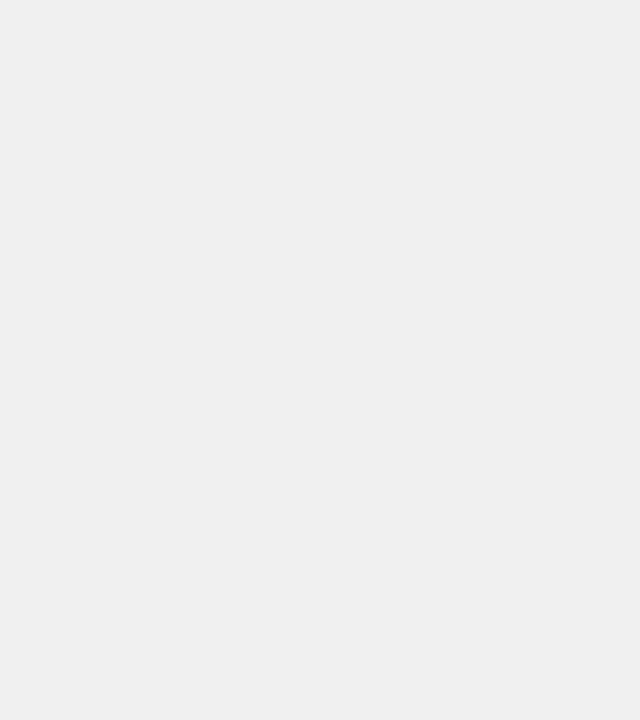
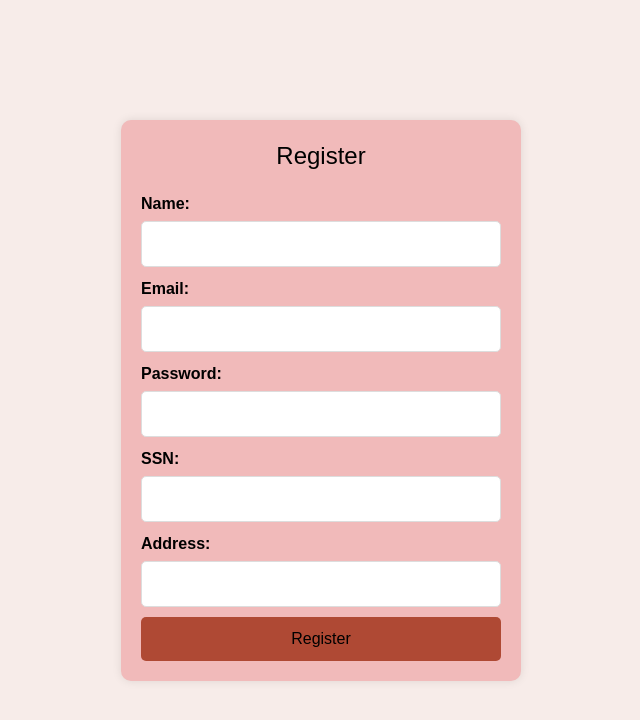
Before and after one commit to hhussain4/ServicePet, a React (Create React App) app in the folder pet_services.client/: page /register in a window 1280 px wide. Before the commit this address had no page. Shown: the top 720 px of the page, without its empty margins (319-959 px from the left). Built offline with nearby package versions, Linux system fonts and the light colour scheme.

Commit message:
Created registration page

```diff
--- a/pet_services.client/src/App.js
+++ b/pet_services.client/src/App.js
@@ -1,10 +1,11 @@
-import React, { useState } from 'react';
 import { BrowserRouter as Router, Route, Routes, Navigate } from 'react-router-dom';
 import './App.css';
 import Dashboard from './pages/dashboard';
 import Appointments from './pages/appointments';
 import Login from './pages/login';
+import Register from './pages/register'; // Import the Register component
 import UserSettings from './pages/UserSettings'; // Assuming you have this component
+import { useState } from 'react';
 
 function App() {
   const [isAuthenticated, setIsAuthenticated] = useState(false);
@@ -18,6 +19,7 @@ function App() {
       <div className="App">
         <Routes>
           <Route path="/login" element={<Login onLogin={handleLogin} />} />
+          <Route path="/register" element={<Register />} /> {/* Add this line */}
           <Route
             path="/appointments"
             element={isAuthenticated ? <Appointments /> : <Navigate to="/login" />}
--- a/pet_services.client/src/pages/login.js
+++ b/pet_services.client/src/pages/login.js
@@ -34,14 +34,19 @@ const Login = ({ onLogin }) => {
     }
   };
 
+  const handleRegister = () => {
+    navigate('/register'); // Navigate to the registration page
+  };
+
   return (
     <div className="login-container flex justify-center items-center h-screen w-screen bg-[#F7ECE9]">
       <div className="login-box bg-[#F1BABA] p-10 rounded-lg shadow-md w-[400px] max-w-full">
-        <h1 className= "mb-5 text-2xl text-center">Login</h1>
+        <h1 className="mb-5 text-2xl text-center">Login</h1>
         {error && <p className="error">{error}</p>}
         <form onSubmit={handleSubmit}>
-          <label htmlFor="email" className="block mb-1 font-bold text-left" >Email:</label>
-          <input className="w-full p-2 mb-5 border border-gray-300 rounded"
+          <label htmlFor="email" className="block mb-1 font-bold text-left">Email:</label>
+          <input
+            className="w-full p-2 mb-5 border border-gray-300 rounded"
             type="email"
             id="email"
             value={email}
@@ -49,7 +54,8 @@ const Login = ({ onLogin }) => {
             required
           />
           <label htmlFor="password" className="block mb-1 font-bold text-left">Password:</label>
-          <input className="w-full p-2 mb-5 border border-gray-300 rounded"
+          <input
+            className="w-full p-2 mb-5 border border-gray-300 rounded"
             type="password"
             id="password"
             value={password}
@@ -58,6 +64,7 @@ const Login = ({ onLogin }) => {
           />
           <button type="submit" className="w-full p-2 bg-[#AF4934] text-black border-none rounded cursor-pointer hover:bg-[#E4A79A] transition">Login</button>
         </form>
+        <button onClick={handleRegister} className="w-full p-2 mt-4 bg-[#AF4934] text-black border-none rounded cursor-pointer hover:bg-[#E4A79A] transition">Register</button>
       </div>
     </div>
   );
--- /dev/null
+++ b/pet_services.client/src/pages/register.css
@@ -0,0 +1,49 @@
+.register-container {
+    padding: 20px;
+  }
+
+  .register-box {
+    background-color: #f1baba;
+    padding: 20px;
+    border-radius: 10px;
+    box-shadow: 0 0 10px rgba(0, 0, 0, 0.1);
+  }
+
+  .title {
+    text-align: center;
+    margin-bottom: 20px;
+  }
+
+  .error {
+    color: red;
+    text-align: center;
+  }
+
+  .register-box label {
+    display: block;
+    margin-bottom: 5px;
+    font-weight: bold;
+  }
+
+  .register-box input {
+    width: 100%;
+    padding: 10px;
+    margin-bottom: 10px;
+    border: 1px solid #ddd;
+    border-radius: 5px;
+  }
+
+  .register-box button {
+    width: 100%;
+    padding: 10px;
+    background-color: #af4934;
+    color: black;
+    border: none;
+    border-radius: 5px;
+    cursor: pointer;
+    transition: background-color 0.3s;
+  }
+
+  .register-box button:hover {
+    background-color: #e4a79a;
+  }
--- /dev/null
+++ b/pet_services.client/src/pages/register.js
@@ -0,0 +1,97 @@
+import React, { useState } from 'react';
+import { useNavigate } from 'react-router-dom';
+import './register.css'; // Make sure to create and import the CSS file
+
+const Register = () => {
+  const [name, setName] = useState('');
+  const [email, setEmail] = useState('');
+  const [password, setPassword] = useState('');
+  const [ssn, setSsn] = useState('');
+  const [address, setAddress] = useState('');
+  const [error, setError] = useState('');
+  const navigate = useNavigate();
+
+  const handleSubmit = async (e) => {
+    e.preventDefault();
+
+    try {
+      const response = await fetch('http://localhost:3000/register', {
+        method: 'POST',
+        headers: {
+          'Content-Type': 'application/json',
+        },
+        body: JSON.stringify({ name, email, password, ssn, address }),
+      });
+
+      if (!response.ok) {
+        throw new Error('Registration failed');
+      }
+
+      const data = await response.json();
+      console.log('Registration successful:', data);
+      navigate('/login'); // Redirect to the login page after successful registration
+    } catch (error) {
+      console.error('Error:', error);
+      setError('Registration failed. Please try again.');
+    }
+  };
+
+  return (
+    <div className="register-container flex justify-center items-center h-screen w-screen bg-[#F7ECE9]">
+      <div className="register-box bg-[#F1BABA] p-10 rounded-lg shadow-md w-[400px] max-w-full">
+        <h1 className="mb-5 text-2xl text-center">Register</h1>
+        {error && <p className="error">{error}</p>}
+        <form onSubmit={handleSubmit}>
+          <label htmlFor="name" className="block mb-1 font-bold text-left">Name:</label>
+          <input
+            className="w-full p-2 mb-5 border border-gray-300 rounded"
+            type="text"
+            id="name"
+            value={name}
+            onChange={(e) => setName(e.target.value)}
+            required
+          />
+          <label htmlFor="email" className="block mb-1 font-bold text-left">Email:</label>
+          <input
+            className="w-full p-2 mb-5 border border-gray-300 rounded"
+            type="email"
+            id="email"
+            value={email}
+            onChange={(e) => setEmail(e.target.value)}
+            required
+          />
+          <label htmlFor="password" className="block mb-1 font-bold text-left">Password:</label>
+          <input
+            className="w-full p-2 mb-5 border border-gray-300 rounded"
+            type="password"
+            id="password"
+            value={password}
+            onChange={(e) => setPassword(e.target.value)}
+            required
+          />
+          <label htmlFor="ssn" className="block mb-1 font-bold text-left">SSN:</label>
+          <input
+            className="w-full p-2 mb-5 border border-gray-300 rounded"
+            type="text"
+            id="ssn"
+            value={ssn}
+            onChange={(e) => setSsn(e.target.value)}
+            required
+          />
+          <label htmlFor="address" className="block mb-1 font-bold text-left">Address:</label>
+          <input
+            className="w-full p-2 mb-5 border border-gray-300 rounded"
+            type="text"
+            id="address"
+            value={address}
+            onChange={(e) => setAddress(e.target.value)}
+            required
+          />
+          <button type="submit" className="w-full p-2 bg-[#AF4934] text-black border-none rounded cursor-pointer hover:bg-[#E4A79A] transition">Register</button>
+        </form>
+      </div>
+    </div>
+  );
+};
+
+export default Register;
```
Also changed, not shown: 1 other file (tests, documents, lock files or other folders).
